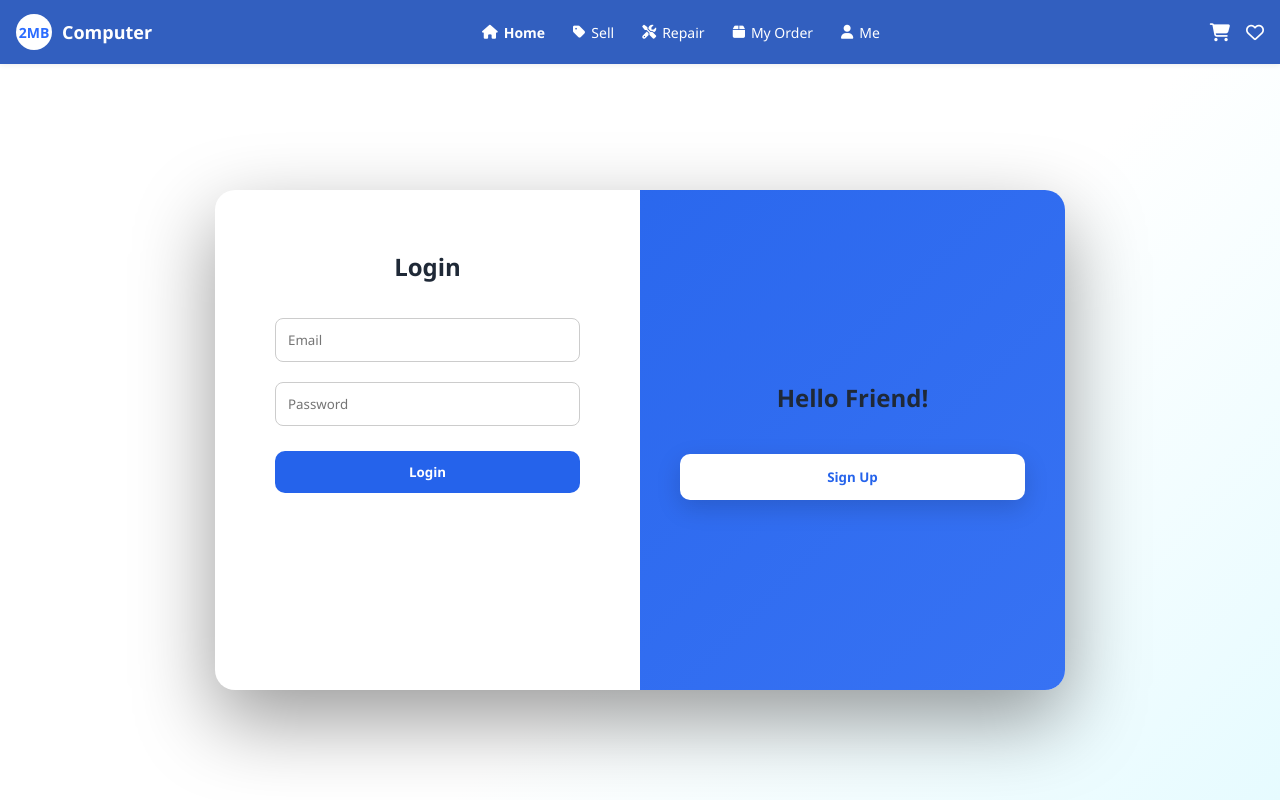
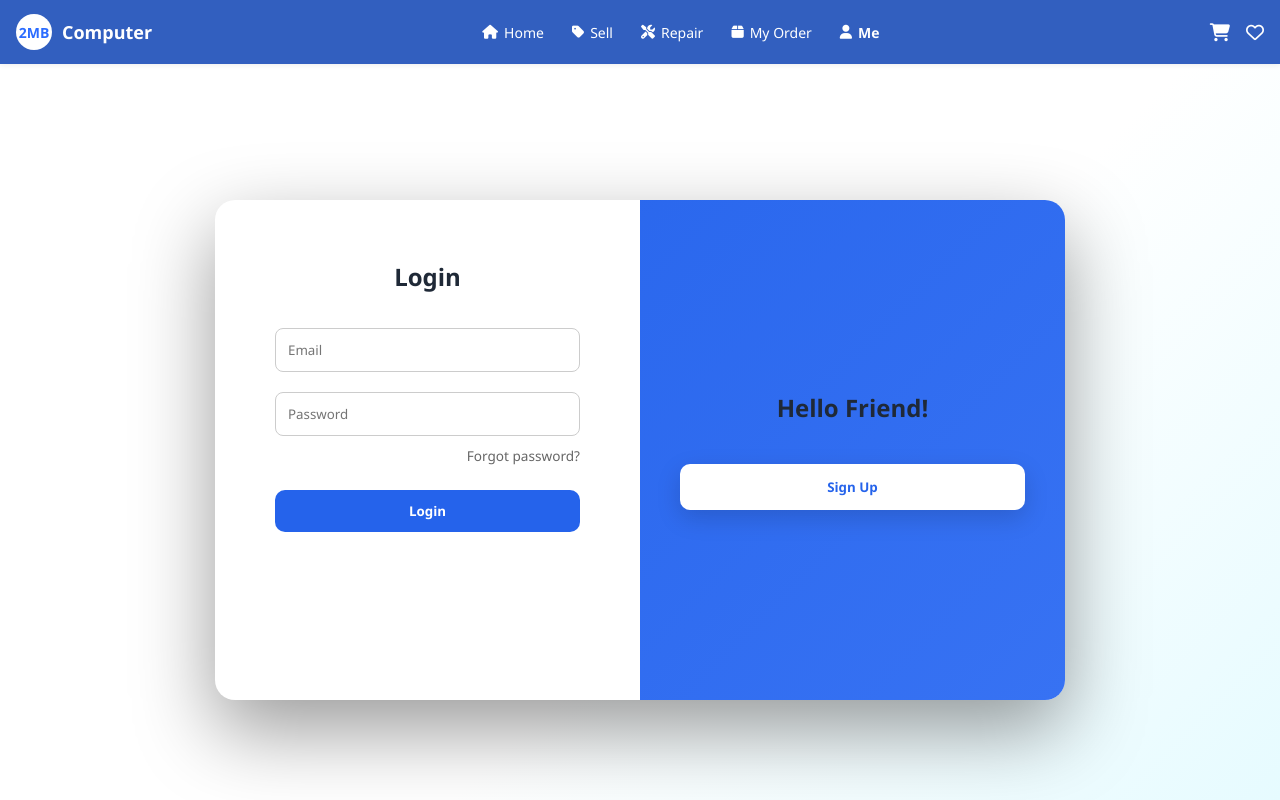
Before and after one commit to shifaRajput/project, a Flask app: page /auth in a window 1280 px wide. Run offline with Flask 3, Linux system fonts and the light colour scheme.

Commit message:
Update Login_SignUp.html

```diff
--- a/templates/Login_SignUp.html
+++ b/templates/Login_SignUp.html
@@ -9,64 +9,25 @@
 </head>
 <body>
 
-    <!--nav bar-->
-  <!-- Desktop Navbar -->
 <nav class="navbar desktop-navbar">
   <div class="navbar-left">
     <div class="logo-circle">2MB</div>
     <span class="brand-name">Computer</span>
   </div>
-
   <ul class="navbar-center">
-    <li class="active"><a href="{{ url_for('home') }}"><i class="fa-solid fa-house"></i> Home</a></li>
+    <li><a href="{{ url_for('home') }}"><i class="fa-solid fa-house"></i> Home</a></li>
     <li><a href="{{ url_for('sell_bp.sell_page') }}"><i class="fa-solid fa-tag"></i> Sell</a></li>
     <li><a href="{{ url_for('repair_bp.repair_page') }}"><i class="fa-solid fa-screwdriver-wrench"></i> Repair</a></li>
     <li><a href="{{ url_for('myorders.order_page') }}"><i class="fa-solid fa-box"></i> My Order</a></li>
-    <li><a href="{{ url_for('profile') }}"><i class="fa-solid fa-user"></i> Me</a></li>
+    <li class="active"><a href="{{ url_for('auth.profile') }}"><i class="fa-solid fa-user"></i> Me</a></li>
   </ul>
-
   <div class="navbar-right">
-    <a href="{{ url_for('cart') }}"><i class="fa-solid fa-cart-shopping"></i></a>
-    <a href="{{ url_for('wishlist') }}"><i class="fa-regular fa-heart"></i></a>
-  </div>
-</nav>
-<!-- Mobile Top Bar -->
-<nav class="mobile-topbar">
-  <div class="mobile-left">
-    <div class="logo-circle">2MB</div>
-    <span class="brand-name">Computer</span>
-  </div>
-
-  <div class="mobile-right">
-    <a href="{{ url_for('cart') }}"><i class="fa-solid fa-cart-shopping"></i></a>
-    <a href="{{ url_for('wishlist') }}"><i class="fa-regular fa-heart"></i></a>
+    <a href="{{ url_for('cart_bp.cart_page') }}"><i class="fa-solid fa-cart-shopping"></i></a>
+    <a href="{{ url_for('wishlist_bp.wishlist_page') }}"><i class="fa-regular fa-heart"></i></a>
   </div>
 </nav>
 
-<nav class="mobile-bottom-nav">
-  <a href="{{ url_for('home') }}" class="nav-item active">
-    <i class="fa-solid fa-house"></i>
-    <span>Home</span>
-  </a>
-  <a href="{{ url_for('sell_bp.sell_page') }}" class="nav-item">
-    <i class="fa-solid fa-tag"></i>
-    <span>Sell</span>
-  </a>
-  <a href="{{ url_for('repair_bp.repair_page') }}" class="nav-item">
-    <i class="fa-solid fa-screwdriver-wrench"></i>
-    <span>Repair</span>
-  </a>
-  <a href="{{ url_for('myorders.order_page') }}" class="nav-item">
-    <i class="fa-solid fa-box"></i>
-    <span>Orders</span>
-  </a>
-  <a href="{{ url_for('profile') }}" class="nav-item">
-    <i class="fa-solid fa-user"></i>
-    <span>Me</span>
-  </a>
-</nav>
-
-<div class="main-wrapper" style="margin-top: 80px; width: 100%; display: flex; justify-content: center;">
+<div class="main-wrapper" style="margin-top: 100px; width: 100%; display: flex; justify-content: center;">
 
   {% if user_data %}
     <div id="profileSection" class="profile-card" style="display:block; position: relative; margin: 0 auto;">
@@ -91,10 +52,9 @@
                 <input type="text" id="profileHouse" placeholder="House/Flat No.">
                 <input type="text" id="profileRoad" placeholder="Road/Area/Colony">
                 <div style="display:flex; gap:5px;">
-                  <input type="text" id="profileCity" placeholder="City">
-                  <input type="text" id="profileState" placeholder="State">
+                  <input type="text" id="profileCity" placeholder="City" style="flex:1;">
+                  <input type="text" id="profilePincode" placeholder="Pincode" maxlength="6" style="flex:1;">
                 </div>
-                <input type="text" id="profilePincode" placeholder="Pincode" maxlength="6">
                 <button class="save-btn" onclick="saveAddress()">Save Address</button>
             </div>
         </div>
@@ -119,6 +79,7 @@
   {% else %}
     <div class="scene" id="authScene">
       <div class="container" id="container">
+
         <form class="form-container sign-up" id="signupForm">
           <h2>Create Account</h2>
           <input type="text" name="name" placeholder="Full Name" required>
@@ -130,7 +91,7 @@
           <div class="password-wrapper">
             <input type="password" id="confirmPassword" placeholder="Confirm Password" required>
             <span class="toggle-eye" data-target="confirmPassword">👁</span>
-            <span id="successTick" class="tick">✓</span>
+            <span id="successTick" class="tick" style="display:none; color:#00c851; font-weight:bold; margin-left:5px;">✓</span>
           </div>
           <small id="signupMsg" class="error-text"></small>
           <button id="createAccount" type="submit" disabled>Sign Up</button>
@@ -140,6 +101,9 @@
           <h2>Login</h2>
           <input type="email" name="email" placeholder="Email" required>
           <input type="password" name="password" placeholder="Password" required>
+          <p class="forgot-link" id="forgotBtn" style="cursor:pointer; color:#666; font-size: 0.85rem; text-align:right; margin-bottom:10px;">
+            Forgot password?
+          </p>
           <small id="loginMsg" class="error-text"></small>
           <button type="submit">Login</button>
         </form>
@@ -161,8 +125,25 @@
   {% endif %}
 </div>
 
+<div class="forgot-modal" id="forgotModal">
+  <div class="forgot-box">
+    <h3>Reset Password</h3>
+    <input type="email" id="forgotEmail" placeholder="Enter your email" style="width:90%;">
+    <button id="sendForgot" style="margin-bottom: 10px;">Get Password</button>
+    <button id="closeForgot" style="background:#666;">Close</button>
+    <small id="forgotMsg" class="error-text" style="display:block; margin-top:10px;"></small>
+  </div>
+</div>
+
 <script>
-// Logic for Eye Icons
+// --- Panel Swapping Logic ---
+const container = document.getElementById("container");
+if(container) {
+    document.getElementById("signUp").onclick = () => container.classList.add("active");
+    document.getElementById("signIn").onclick = () => container.classList.remove("active");
+}
+
+// --- Password Eye Icon Toggle ---
 document.querySelectorAll(".toggle-eye").forEach(icon => {
   icon.addEventListener("click", () => {
     const input = document.getElementById(icon.dataset.target);
@@ -171,42 +152,27 @@ document.querySelectorAll(".toggle-eye").forEach(icon => {
   });
 });
 
-// Panel Swapping
-const container = document.getElementById("container");
-if(container) {
-    document.getElementById("signUp").onclick = () => container.classList.add("active");
-    document.getElementById("signIn").onclick = () => container.classList.remove("active");
-}
-
-// Password Validation Logic
+// --- Password Match Validation ---
 const password = document.getElementById("password");
 const confirmPassword = document.getElementById("confirmPassword");
 const tick = document.getElementById("successTick");
 const createBtn = document.getElementById("createAccount");
+const signupMsg = document.getElementById("signupMsg");
 
 if(password && confirmPassword) {
     function validatePasswords(){
-  const msg = document.getElementById("signupMsg");
-  const tick = document.getElementById("successTick"); // Make sure this ID exists in HTML
-
       if(confirmPassword.value === "") {
-    msg.textContent = "";
-    tick.style.display = "none";
-    createBtn.disabled = true;
-    return;
+        signupMsg.textContent = ""; tick.style.display = "none"; createBtn.disabled = true; return;
       }
-
       if(password.value !== confirmPassword.value){
-    // Passwords don't match
-    msg.textContent = "Passwords do not match";
-    msg.style.color = "#ff4d4d"; // Red
+        signupMsg.textContent = "Passwords do not match";
+        signupMsg.style.color = "#ff4d4d"; // Red
         tick.style.display = "none";
         createBtn.disabled = true;
       } else {
-    // Passwords match
-    msg.textContent = "Passwords match! ✓"; // Adding the icon directly to text is easiest
-    msg.style.color = "#00c851"; // This is the GREEN color
-    tick.style.display = "inline-block"; // Show the separate tick if you have one
+        signupMsg.textContent = "Passwords match! ✓";
+        signupMsg.style.color = "#00c851"; // Green
+        tick.style.display = "inline";
         createBtn.disabled = false;
       }
     }
@@ -214,49 +180,59 @@ if(password && confirmPassword) {
     confirmPassword.addEventListener("input", validatePasswords);
 }
 
-// Submission Logic
+// --- Login/Signup Form Submission ---
 async function handleSubmission(id, url, msgId) {
   const form = document.getElementById(id);
-  if (!form) return;
+  if(!form) return;
 
   form.onsubmit = async (e) => {
     e.preventDefault();
     const msg = document.getElementById(msgId);
+    // Clear any previous error/success message
+    msg.textContent = "Processing...";
+
     const formData = new FormData(form);
 
-    // Clear previous messages before starting
-    msg.textContent = "Processing...";
-    msg.style.color = "#000";
-
+    try {
       const response = await fetch(url, { method: "POST", body: formData });
       const data = await response.json();
 
-    if (data.success) {
-      // 1. Show only success message
       msg.textContent = data.message;
-      msg.style.color = "#00c851"; // Green
+      msg.style.color = data.success ? "#00c851" : "#ff4d4d";
 
-      // 2. Redirect based on which form was used
+      if(data.success) {
+        // Successful signup: wait 1s then redirect to Home
         setTimeout(() => {
-        if (id === "loginForm") {
-          window.location.href = "/profile";
-        } else if (id === "signupForm") {
-          // This will open the home page after signup
           window.location.href = "/";
+        }, 1000);
       }
-      }, 1000); // 1 second delay so user can see the "Success" message
-
-    } else {
-      // Show error message and STOP (won't show success)
-      msg.textContent = data.message;
-      msg.style.color = "#ff4d4d"; // Red
+    } catch (err) {
+      msg.textContent = "Connection error.";
+      msg.style.color = "#ff4d4d";
     }
   };
 }
+
 handleSubmission("signupForm", "/signup", "signupMsg");
 handleSubmission("loginForm", "/login", "loginMsg");
 
-// Profile Functions
+// --- Forgot Password Modal ---
+const modal = document.getElementById("forgotModal");
+const forgotBtn = document.getElementById("forgotBtn");
+if(forgotBtn) {
+    forgotBtn.onclick = () => modal.classList.add("active");
+}
+document.getElementById("closeForgot").onclick = () => modal.classList.remove("active");
+document.getElementById("sendForgot").onclick = async () => {
+  const email = document.getElementById("forgotEmail").value;
+  const fMsg = document.getElementById("forgotMsg");
+  const response = await fetch("/forgot", { method: "POST", body: new URLSearchParams({ email }) });
+  const data = await response.json();
+  fMsg.textContent = data.message;
+  fMsg.style.color = data.success ? "#00c851" : "#ff4d4d";
+};
+
+// --- Profile Update Functions ---
 function toggleInput(type) {
     const area = document.getElementById(type === 'address' ? 'addressInputArea' : 'phoneInputArea');
     area.style.display = area.style.display === "none" ? "block" : "none";
@@ -273,7 +249,10 @@ async function saveField(field) {
 }
 
 async function saveAddress() {
-    const addr = `${document.getElementById('profileHouse').value}, ${document.getElementById('profileRoad').value}, ${document.getElementById('profileCity').value}`;
+    const house = document.getElementById('profileHouse').value;
+    const road = document.getElementById('profileRoad').value;
+    const city = document.getElementById('profileCity').value;
+    const addr = `${house}, ${road}, ${city}`;
     await fetch('/update_profile', {
         method: 'POST',
         headers: {'Content-Type': 'application/json'},
```
Lines whose indentation alone changed are shown as unchanged.
